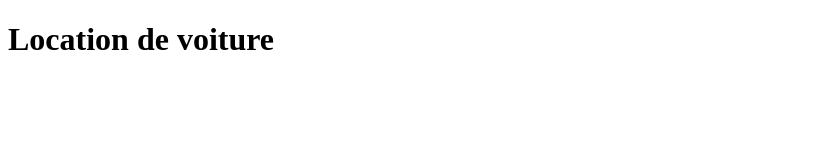
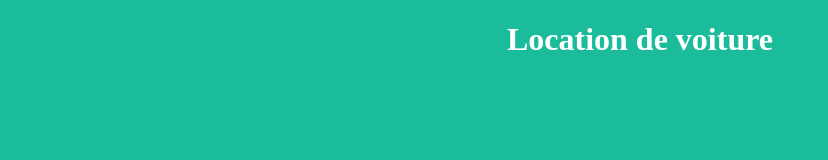
Before and after one commit to DiadhiouKhalifa/locationVoiture, a plain HTML site: page index.html in a window 1280 px wide. Shown: the whole page, without its empty margins (0-828 px from the left). Drawn offline with Linux system fonts and the light colour scheme.

Commit message:
modification du titre en couleur blanche

```diff
--- a/index.html
+++ b/index.html
@@ -6,7 +6,7 @@
         <meta name="viewport" content="width=device-width, initial-scale=1.0">
         <title>TestGit</title>
     </head>
-    <body>
-        <h1>Location de voiture</h1>
+    <body style="background-color: #1abc9c;">
+        <h1 style="text-align: center; color: white;">Location de voiture</h1>
     </body>
 </html>
```
